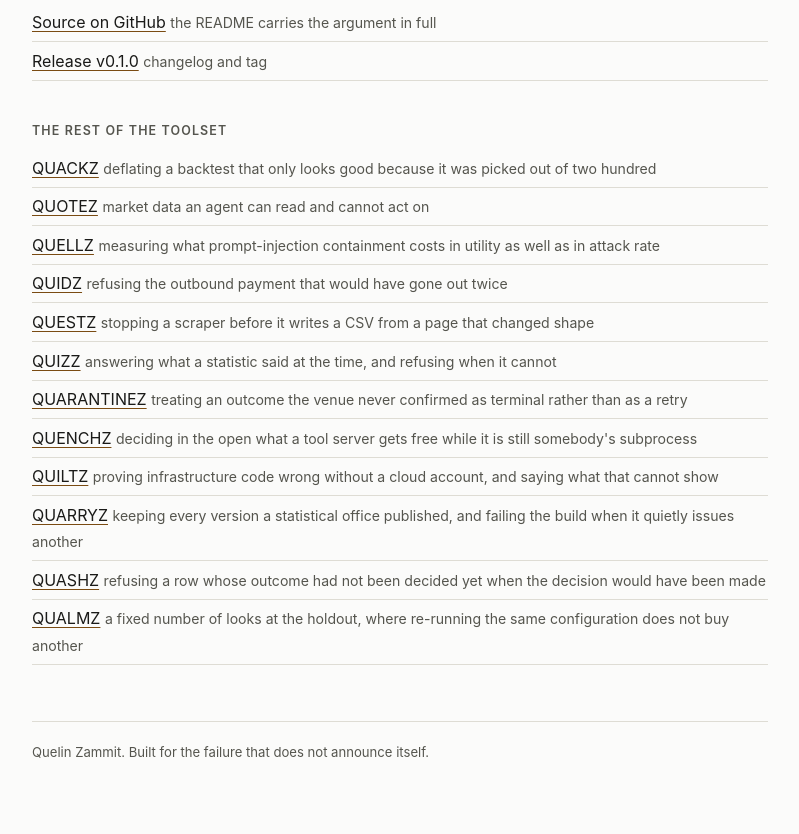
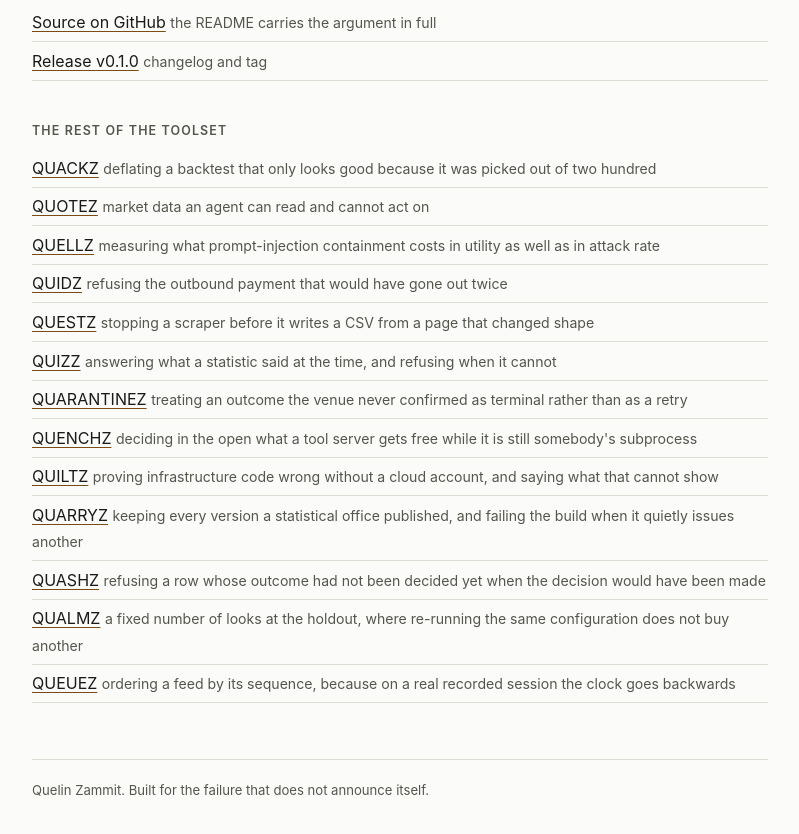
Before and after one commit to PNX89/QUAYZ, a plain HTML site: page site/index.html in a window 1280 px wide. Shown: the part 1271-2105 px from the top of the page, without its empty margins (240-1039 px from the left). Drawn offline with Linux system fonts and the light colour scheme.

Commit message:
Carry the newest repository into this footer and card

```diff
--- a/site/index.html
+++ b/site/index.html
@@ -120,6 +120,7 @@ and that column reads the same for every failure above. No single field finds it
       <li><a href="https://pnx89.github.io/QUARRYZ/">QUARRYZ</a> <span>keeping every version a statistical office published, and failing the build when it quietly issues another</span></li>
       <li><a href="https://pnx89.github.io/QUASHZ/">QUASHZ</a> <span>refusing a row whose outcome had not been decided yet when the decision would have been made</span></li>
       <li><a href="https://pnx89.github.io/QUALMZ/">QUALMZ</a> <span>a fixed number of looks at the holdout, where re-running the same configuration does not buy another</span></li>
+      <li><a href="https://pnx89.github.io/QUEUEZ/">QUEUEZ</a> <span>ordering a feed by its sequence, because on a real recorded session the clock goes backwards</span></li>
   </ul>
 
   <footer>Quelin Zammit. Built for the failure that does not announce itself.</footer>
```
Also changed, not shown: 1 other file.
